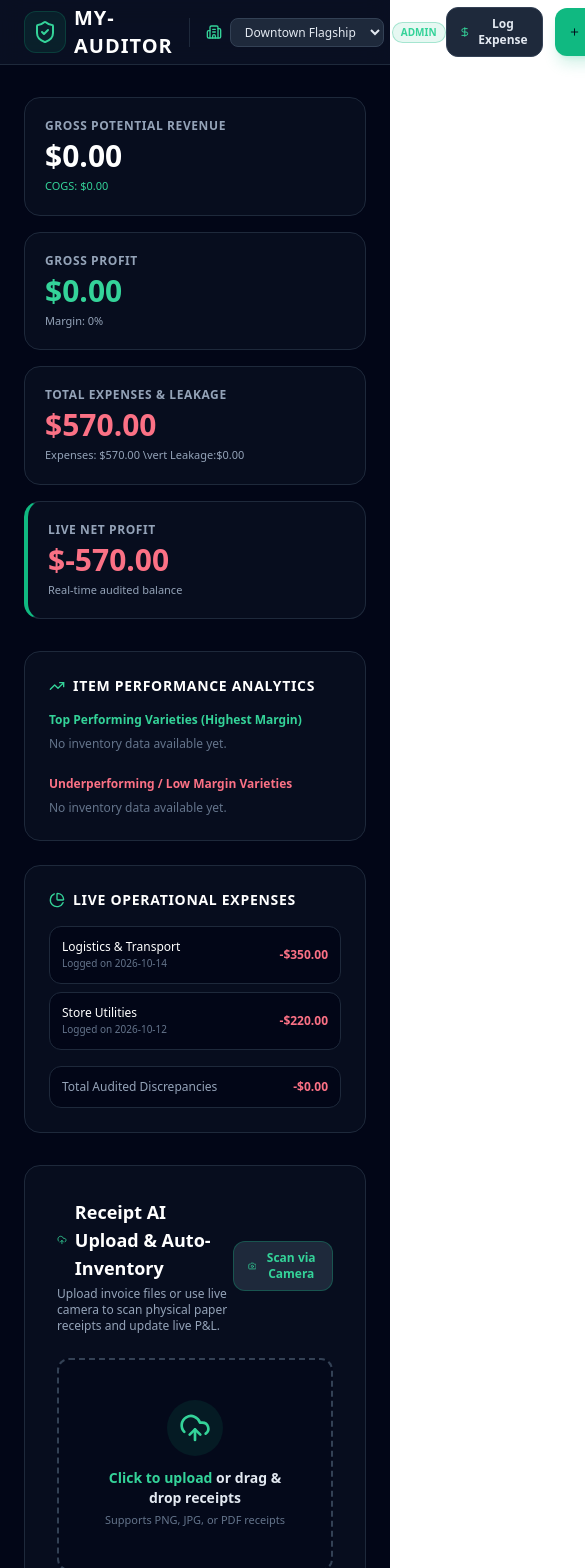
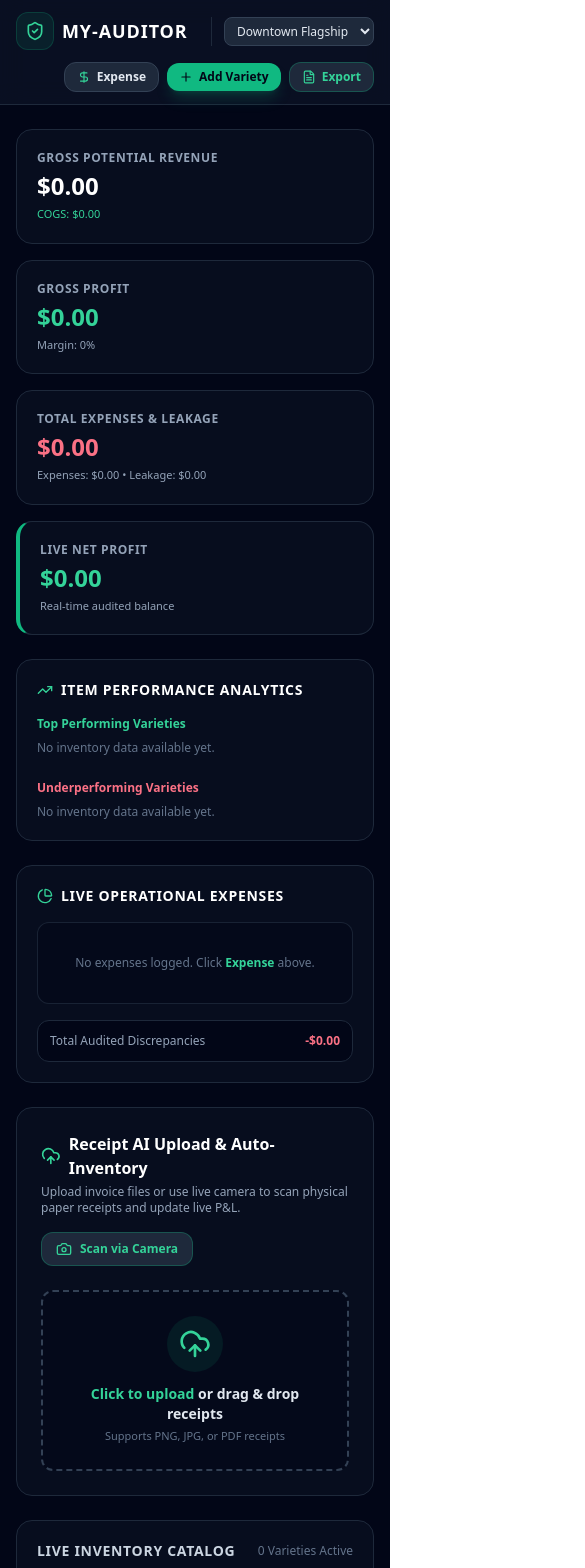
Before and after one commit to SIR-TRUTH/my-auditor-frontend, a Next.js app: page /dashboard in a window 390 px wide. Shown: the top 1568 px of the page, 585 px wide, since content can reach past the window. Built offline with nearby package versions, Linux system fonts and the light colour scheme.

Commit message:
Fix mobile layout overflow, responsive header wrap, and clean $0.00 baseline

```diff
--- a/src/pages/dashboard/index.tsx
+++ b/src/pages/dashboard/index.tsx
@@ -12,7 +12,6 @@ import {
   Camera,
   Trash2,
   TrendingUp,
-  TrendingDown,
   DollarSign,
   PieChart
 } from 'lucide-react';
@@ -55,31 +54,25 @@ interface ExpenseItem {
 export default function DashboardPage() {
   const [selectedBranch, setSelectedBranch] = useState("Downtown Flagship");
 
-  // Clean initial states
+  // Clean initial state ($0.00 baseline)
   const [inventoryGroups, setInventoryGroups] = useState<ProductGroup[]>([]);
   const [receipts, setReceipts] = useState<Receipt[]>([]);
-  const [expenses, setExpenses] = useState<ExpenseItem[]>([
-    { id: 'exp-1', category: 'Logistics & Transport', amount: 350.00, date: '2026-10-14' },
-    { id: 'exp-2', category: 'Store Utilities', amount: 220.00, date: '2026-10-12' }
-  ]);
+  const [expenses, setExpenses] = useState<ExpenseItem[]>([]);
 
   const [showAddModal, setShowAddModal] = useState(false);
   const [showExpenseModal, setShowExpenseModal] = useState(false);
   const [isProcessingUpload, setIsProcessingUpload] = useState(false);
   const [uploadSuccessMsg, setUploadSuccessMsg] = useState("");
 
-  // New Variety Form State
   const [newVarietyName, setNewVarietyName] = useState("");
   const [newBarcode, setNewBarcode] = useState("");
   const [newQty, setNewQty] = useState(15);
   const [newCost, setNewCost] = useState(4.00);
   const [newPrice, setNewPrice] = useState(8.50);
 
-  // New Expense Form State
   const [expenseCat, setExpenseCat] = useState("Store Utilities");
   const [expenseAmt, setExpenseAmt] = useState(150);
 
-  // Dynamic Audit calculation based strictly on uploaded receipts
   const sampleItemsForAudit = receipts.flatMap(r => [
     {
       id: `${r.id}-1`,
@@ -91,7 +84,6 @@ export default function DashboardPage() {
   ]);
   const anomalyResult = detectInvoiceAnomalies(sampleItemsForAudit);
 
-  // Financial Calculations
   const totalRevenue = inventoryGroups.reduce(
     (sum, g) => sum + g.varieties.reduce((vSum, v) => vSum + (v.qty * v.sellingPrice), 0), 0
   );
@@ -102,7 +94,6 @@ export default function DashboardPage() {
   const totalExpenses = expenses.reduce((sum, e) => sum + e.amount, 0);
   const netProfit = grossProfit - totalExpenses - anomalyResult.totalDiscrepancyAmount;
 
-  // Interactive Receipt Handler
   const handleFileUpload = (e?: React.ChangeEvent<HTMLInputElement>) => {
     setIsProcessingUpload(true);
     setUploadSuccessMsg("");
@@ -116,7 +107,7 @@ export default function DashboardPage() {
         total: Math.floor(250 + Math.random() * 600),
         status: isDiscrepancy ? 'Discrepancy' : 'Parsed',
         items: Math.floor(5 + Math.random() * 15),
-        discrepancyNote: isDiscrepancy ? "AI Audit: Supplier unit cost +19% spike detected" : undefined
+        discrepancyNote: isDiscrepancy ? "AI Audit: Supplier unit cost spike detected" : undefined
       };
 
       setReceipts(prev => [newReceipt, ...prev]);
@@ -125,7 +116,6 @@ export default function DashboardPage() {
     }, 1200);
   };
 
-  // Add Variety Form Handler
   const handleAddVarietySubmit = (e: React.FormEvent) => {
     e.preventDefault();
     if (!newVarietyName) return;
@@ -156,7 +146,6 @@ export default function DashboardPage() {
     setShowAddModal(false);
   };
 
-  // Add Expense Handler
   const handleAddExpenseSubmit = (e: React.FormEvent) => {
     e.preventDefault();
     const newExp: ExpenseItem = {
@@ -169,7 +158,6 @@ export default function DashboardPage() {
     setShowExpenseModal(false);
   };
 
-  // Delete Item from Inventory
   const handleDeleteVariety = (groupId: string, varietyId: string) => {
     setInventoryGroups(prev =>
       prev.map(g => g.id === groupId ? {
@@ -191,138 +179,112 @@ export default function DashboardPage() {
     });
   };
 
-  // Categorize Best vs Underperforming items
   const allVarieties = inventoryGroups.flatMap(g => g.varieties);
   const sortedVarieties = [...allVarieties].sort((a, b) => (b.sellingPrice - b.costPrice) - (a.sellingPrice - a.costPrice));
   const topPerformers = sortedVarieties.slice(0, 3);
   const underperformers = sortedVarieties.slice(-3).reverse();
 
-  const flaggedDiscrepancies = receipts.filter(r => r.status === 'Discrepancy');
-
   return (
     <div className="min-h-screen bg-slate-950 text-slate-100 flex flex-col font-sans">
-      {/* Header */}
+      {/* Responsive Header */}
       <header className="border-b border-slate-800 bg-slate-900/60 backdrop-blur-md sticky top-0 z-50">
-        <div className="max-w-7xl mx-auto px-6 h-16 flex items-center justify-between">
-          <div className="flex items-center gap-4">
+        <div className="max-w-7xl mx-auto px-4 sm:px-6 py-3 sm:h-16 flex flex-col sm:flex-row items-center justify-between gap-3">
+          <div className="flex items-center justify-between w-full sm:w-auto gap-3">
             <Link href="/" className="flex items-center gap-2">
               <div className="bg-emerald-500/10 p-2 rounded-xl border border-emerald-500/20 text-emerald-400">
-                <ShieldCheck className="w-6 h-6" />
+                <ShieldCheck className="w-5 h-5 sm:w-6 sm:h-6" />
               </div>
-              <span className="text-xl font-black text-white tracking-wider">MY-AUDITOR</span>
+              <span className="text-lg sm:text-xl font-black text-white tracking-wider">MY-AUDITOR</span>
             </Link>
 
-            <div className="flex items-center gap-2 pl-4 border-l border-slate-800">
-              <Building2 className="w-4 h-4 text-emerald-400" />
+            <div className="flex items-center gap-2 pl-3 border-l border-slate-800">
+              <Building2 className="w-4 h-4 text-emerald-400 hidden sm:block" />
               <select
                 value={selectedBranch}
                 onChange={(e) => setSelectedBranch(e.target.value)}
-                className="bg-slate-800 text-xs text-slate-200 border border-slate-700 rounded-lg px-2.5 py-1 focus:outline-none focus:border-emerald-500"
+                className="bg-slate-800 text-xs text-slate-200 border border-slate-700 rounded-lg px-2 py-1 focus:outline-none focus:border-emerald-500"
               >
                 <option value="Downtown Flagship">Downtown Flagship</option>
                 <option value="Westside Mall">Westside Mall</option>
                 <option value="Eastside Hub">Eastside Hub</option>
               </select>
-              <span className="bg-emerald-500/10 text-emerald-400 text-[10px] font-bold px-2 py-0.5 rounded-full border border-emerald-500/30">
-                ADMIN
-              </span>
             </div>
           </div>
 
-          <div className="flex items-center gap-3">
+          <div className="flex items-center flex-wrap justify-end gap-2 w-full sm:w-auto">
             <button
               type="button"
               onClick={() => setShowExpenseModal(true)}
-              className="px-3 py-2 bg-slate-800 hover:bg-slate-700 text-slate-200 border border-slate-700 text-xs font-bold rounded-xl transition-all flex items-center gap-1.5 cursor-pointer"
+              className="px-3 py-1.5 sm:py-2 bg-slate-800 hover:bg-slate-700 text-slate-200 border border-slate-700 text-xs font-bold rounded-xl transition-all flex items-center gap-1.5 cursor-pointer"
             >
-              <DollarSign className="w-4 h-4 text-emerald-400" /> Log Expense
+              <DollarSign className="w-3.5 h-3.5 text-emerald-400" /> Expense
             </button>
 
             <button
               type="button"
               onClick={() => setShowAddModal(true)}
-              className="px-3.5 py-2 bg-emerald-500 hover:bg-emerald-400 text-slate-950 text-xs font-bold rounded-xl shadow-lg shadow-emerald-500/20 transition-all flex items-center gap-1.5 cursor-pointer z-10"
+              className="px-3 py-1.5 sm:py-2 bg-emerald-500 hover:bg-emerald-400 text-slate-950 text-xs font-bold rounded-xl shadow-lg shadow-emerald-500/20 transition-all flex items-center gap-1.5 cursor-pointer"
             >
-              <Plus className="w-4 h-4" /> Add Variety
+              <Plus className="w-3.5 h-3.5" /> Add Variety
             </button>
 
             <button
               type="button"
               onClick={handleExport}
-              className="px-3.5 py-2 bg-slate-800 hover:bg-slate-700 text-emerald-400 border border-emerald-500/30 text-xs font-bold rounded-xl transition-all flex items-center gap-1.5 cursor-pointer"
+              className="px-3 py-1.5 sm:py-2 bg-slate-800 hover:bg-slate-700 text-emerald-400 border border-emerald-500/30 text-xs font-bold rounded-xl transition-all flex items-center gap-1.5 cursor-pointer"
             >
-              <FileText className="w-4 h-4" /> Export Report
+              <FileText className="w-3.5 h-3.5" /> Export
             </button>
           </div>
         </div>
       </header>
 
-      {/* Dynamic AI Anomaly Alert Banner */}
-      {anomalyResult.hasAnomaly && (
-        <div className="max-w-7xl mx-auto px-6 w-full mt-6">
-          <div className="bg-rose-500/10 border border-rose-500/30 p-4 rounded-2xl flex items-center justify-between shadow-lg">
-            <div className="flex items-center gap-3">
-              <AlertTriangle className="w-5 h-5 text-rose-400 animate-pulse" />
-              <div>
-                <p className="text-sm font-bold text-rose-300">
-                  AI Anomaly Alert: {anomalyResult.flaggedItems.length} Supplier Price Spike(s) Flagged
-                </p>
-                <p className="text-xs text-rose-400/80">
-                  Estimated Leakage Deducted from Net Profit: ${anomalyResult.totalDiscrepancyAmount.toFixed(2)}
-                </p>
-              </div>
-            </div>
-          </div>
-        </div>
-      )}
+      {/* Main Content Dashboard */}
+      <main className="max-w-7xl mx-auto px-4 sm:px-6 py-6 w-full flex-1 space-y-6">
 
-      {/* Main Content Dashboard */}
-      <main className="max-w-7xl mx-auto px-6 py-8 w-full flex-1 space-y-8">
-
-        {/* Live P&L Financial Summary Cards */}
-        <div className="grid grid-cols-1 md:grid-cols-4 gap-4">
+        {/* Live P&L Summary Cards */}
+        <div className="grid grid-cols-1 sm:grid-cols-2 lg:grid-cols-4 gap-4">
           <div className="bg-slate-900/40 border border-slate-800 p-5 rounded-2xl">
             <p className="text-xs font-semibold text-slate-400 uppercase tracking-wider">Gross Potential Revenue</p>
-            <p className="text-3xl font-black text-white mt-1">${totalRevenue.toFixed(2)}</p>
+            <p className="text-2xl sm:text-3xl font-black text-white mt-1">${totalRevenue.toFixed(2)}</p>
             <p className="text-[11px] text-emerald-400 mt-1">COGS: ${totalCOGS.toFixed(2)}</p>
           </div>
           <div className="bg-slate-900/40 border border-slate-800 p-5 rounded-2xl">
             <p className="text-xs font-semibold text-slate-400 uppercase tracking-wider">Gross Profit</p>
-            <p className="text-3xl font-black text-emerald-400 mt-1">${grossProfit.toFixed(2)}</p>
+            <p className="text-2xl sm:text-3xl font-black text-emerald-400 mt-1">${grossProfit.toFixed(2)}</p>
             <p className="text-[11px] text-slate-400 mt-1">Margin: {totalRevenue > 0 ? ((grossProfit / totalRevenue) * 100).toFixed(1) : 0}%</p>
           </div>
           <div className="bg-slate-900/40 border border-slate-800 p-5 rounded-2xl">
             <p className="text-xs font-semibold text-slate-400 uppercase tracking-wider">Total Expenses & Leakage</p>
-            <p className="text-3xl font-black text-rose-400 mt-1">${(totalExpenses + anomalyResult.totalDiscrepancyAmount).toFixed(2)}</p>
-            <p className="text-[11px] text-slate-400 mt-1">Expenses: ${totalExpenses.toFixed(2)} \vert{} Leakage:${anomalyResult.totalDiscrepancyAmount.toFixed(2)}</p>
+            <p className="text-2xl sm:text-3xl font-black text-rose-400 mt-1">${(totalExpenses + anomalyResult.totalDiscrepancyAmount).toFixed(2)}</p>
+            <p className="text-[11px] text-slate-400 mt-1">Expenses: ${totalExpenses.toFixed(2)} • Leakage: ${anomalyResult.totalDiscrepancyAmount.toFixed(2)}</p>
           </div>
           <div className="bg-slate-900/40 border border-slate-800 p-5 rounded-2xl border-l-4 border-l-emerald-500">
             <p className="text-xs font-semibold text-slate-400 uppercase tracking-wider">Live Net Profit</p>
-            <p className={`text-3xl font-black mt-1 ${netProfit >= 0 ? 'text-emerald-400' : 'text-rose-400'}`}>
+            <p className={`text-2xl sm:text-3xl font-black mt-1 ${netProfit >= 0 ? 'text-emerald-400' : 'text-rose-400'}`}>
               ${netProfit.toFixed(2)}
             </p>
             <p className="text-[11px] text-slate-400 mt-1">Real-time audited balance</p>
           </div>
         </div>
 
-        {/* Performance Insights & Leakage Grid */}
-        <div className="grid grid-cols-1 md:grid-cols-2 gap-6">
-          {/* Best vs Underperforming */}
-          <div className="bg-slate-900/40 border border-slate-800 p-6 rounded-2xl space-y-4">
+        {/* Performance & Expenses Grid */}
+        <div className="grid grid-cols-1 lg:grid-cols-2 gap-6">
+          <div className="bg-slate-900/40 border border-slate-800 p-5 sm:p-6 rounded-2xl space-y-4">
             <h3 className="text-sm font-bold text-white uppercase tracking-wider flex items-center gap-2">
               <TrendingUp className="w-4 h-4 text-emerald-400" /> Item Performance Analytics
             </h3>
 
             <div>
-              <p className="text-xs font-semibold text-emerald-400 mb-2">Top Performing Varieties (Highest Margin)</p>
+              <p className="text-xs font-semibold text-emerald-400 mb-2">Top Performing Varieties</p>
               {topPerformers.length === 0 ? (
                 <p className="text-xs text-slate-500">No inventory data available yet.</p>
               ) : (
                 <div className="space-y-2">
                   {topPerformers.map(item => (
                     <div key={item.id} className="bg-slate-950 p-2.5 rounded-xl border border-slate-800 flex justify-between items-center text-xs">
-                      <span className="font-medium text-white">{item.varietyName}</span>
-                      <span className="text-emerald-400 font-bold">+${(item.sellingPrice - item.costPrice).toFixed(2)} unit margin</span>
+                      <span className="font-medium text-white truncate max-w-[180px]">{item.varietyName}</span>
+                      <span className="text-emerald-400 font-bold shrink-0">+${(item.sellingPrice - item.costPrice).toFixed(2)} unit margin</span>
                     </div>
                   ))}
                 </div>
@@ -330,15 +292,15 @@ export default function DashboardPage() {
             </div>
 
             <div className="pt-2">
-              <p className="text-xs font-semibold text-rose-400 mb-2">Underperforming / Low Margin Varieties</p>
+              <p className="text-xs font-semibold text-rose-400 mb-2">Underperforming Varieties</p>
               {underperformers.length === 0 ? (
                 <p className="text-xs text-slate-500">No inventory data available yet.</p>
               ) : (
                 <div className="space-y-2">
                   {underperformers.map(item => (
                     <div key={item.id} className="bg-slate-950 p-2.5 rounded-xl border border-slate-800 flex justify-between items-center text-xs">
-                      <span className="font-medium text-white">{item.varietyName}</span>
-                      <span className="text-rose-400 font-bold">+${(item.sellingPrice - item.costPrice).toFixed(2)} unit margin</span>
+                      <span className="font-medium text-white truncate max-w-[180px]">{item.varietyName}</span>
+                      <span className="text-rose-400 font-bold shrink-0">+${(item.sellingPrice - item.costPrice).toFixed(2)} unit margin</span>
                     </div>
                   ))}
                 </div>
@@ -346,12 +308,16 @@ export default function DashboardPage() {
             </div>
           </div>
 
-          {/* Operational Expenses & Audit Log */}
-          <div className="bg-slate-900/40 border border-slate-800 p-6 rounded-2xl space-y-4">
+          <div className="bg-slate-900/40 border border-slate-800 p-5 sm:p-6 rounded-2xl space-y-4">
             <h3 className="text-sm font-bold text-white uppercase tracking-wider flex items-center gap-2">
               <PieChart className="w-4 h-4 text-emerald-400" /> Live Operational Expenses
             </h3>
 
+            {expenses.length === 0 ? (
+              <div className="text-center py-8 bg-slate-950/50 rounded-xl border border-slate-800/80">
+                <p className="text-xs text-slate-500">No expenses logged. Click <span className="text-emerald-400 font-bold">Expense</span> above.</p>
+              </div>
+            ) : (
               <div className="space-y-2 max-h-56 overflow-y-auto">
                 {expenses.map(exp => (
                   <div key={exp.id} className="bg-slate-950 p-3 rounded-xl border border-slate-800 flex justify-between items-center text-xs">
@@ -363,6 +329,7 @@ export default function DashboardPage() {
                   </div>
                 ))}
               </div>
+            )}
 
             <div className="p-3 bg-slate-950 rounded-xl border border-slate-800 flex justify-between items-center text-xs">
               <span className="text-slate-400 font-medium">Total Audited Discrepancies</span>
@@ -371,11 +338,11 @@ export default function DashboardPage() {
           </div>
         </div>
 
-        {/* Upload Zone with Camera Button */}
-        <div className="bg-slate-900/40 border border-slate-800 p-8 rounded-2xl relative overflow-hidden">
-          <div className="flex items-center justify-between mb-6">
+        {/* Upload Zone */}
+        <div className="bg-slate-900/40 border border-slate-800 p-6 sm:p-8 rounded-2xl relative overflow-hidden">
+          <div className="flex flex-col sm:flex-row items-start sm:items-center justify-between gap-4 mb-6">
             <div>
-              <h2 className="text-lg font-bold text-white flex items-center gap-2">
+              <h2 className="text-base sm:text-lg font-bold text-white flex items-center gap-2">
                 <UploadCloud className="w-5 h-5 text-emerald-400" /> Receipt AI Upload & Auto-Inventory
               </h2>
               <p className="text-xs text-slate-400 mt-1">
@@ -386,13 +353,13 @@ export default function DashboardPage() {
             <button
               type="button"
               onClick={() => handleFileUpload()}
-              className="px-3.5 py-2 bg-slate-800 hover:bg-slate-700 text-emerald-400 border border-emerald-500/30 text-xs font-bold rounded-xl transition-all flex items-center gap-2 cursor-pointer"
+              className="px-3.5 py-2 bg-slate-800 hover:bg-slate-700 text-emerald-400 border border-emerald-500/30 text-xs font-bold rounded-xl transition-all flex items-center gap-2 cursor-pointer shrink-0"
             >
               <Camera className="w-4 h-4" /> Scan via Camera
             </button>
           </div>
 
-          <label className="border-2 border-dashed border-slate-700 hover:border-emerald-500/50 bg-slate-950/50 p-10 rounded-xl flex flex-col items-center justify-center cursor-pointer transition-all group">
+          <label className="border-2 border-dashed border-slate-700 hover:border-emerald-500/50 bg-slate-950/50 p-6 sm:p-10 rounded-xl flex flex-col items-center justify-center cursor-pointer transition-all group">
             <input
               type="file"
               accept="image/*,application/pdf"
@@ -402,7 +369,7 @@ export default function DashboardPage() {
             {isProcessingUpload ? (
               <div className="flex flex-col items-center gap-3">
                 <div className="w-8 h-8 border-2 border-emerald-400 border-t-transparent rounded-full animate-spin"></div>
-                <p className="text-xs text-emerald-400 font-semibold animate-pulse">Processing OCR & updating financial P&L...</p>
+                <p className="text-xs text-emerald-400 font-semibold animate-pulse text-center">Processing OCR & updating financial P&L...</p>
               </div>
             ) : (
               <div className="flex flex-col items-center gap-3">
@@ -427,8 +394,8 @@ export default function DashboardPage() {
           )}
         </div>
 
-        {/* Live Inventory Catalog Table */}
-        <div className="bg-slate-900/40 border border-slate-800 p-6 rounded-2xl">
+        {/* Live Inventory Table */}
+        <div className="bg-slate-900/40 border border-slate-800 p-5 sm:p-6 rounded-2xl">
           <div className="flex justify-between items-center mb-4">
             <h3 className="text-sm font-bold text-slate-300 uppercase tracking-wider">Live Inventory Catalog</h3>
             <span className="text-xs text-slate-500">{allVarieties.length} Varieties Active</span>
@@ -436,7 +403,7 @@ export default function DashboardPage() {
 
           {inventoryGroups.length === 0 ? (
             <div className="text-center py-8 bg-slate-950/50 rounded-xl border border-slate-800/80">
-              <p className="text-xs text-slate-500">No products in store catalog. Click <span className="text-emerald-400 font-bold">+ Add Variety</span> to manually add inventory.</p>
+              <p className="text-xs text-slate-500">No products in store catalog. Click <span className="text-emerald-400 font-bold">+ Add Variety</span> to add inventory.</p>
             </div>
           ) : (
             <div className="space-y-4">
@@ -444,7 +411,7 @@ export default function DashboardPage() {
                 <div key={group.id} className="bg-slate-950 p-4 rounded-xl border border-slate-800">
                   <h4 className="text-xs font-bold text-emerald-400 mb-3">{group.groupName} <span className="text-slate-500 font-normal">({group.category})</span></h4>
                   <div className="overflow-x-auto">
-                    <table className="w-full text-left text-xs text-slate-300">
+                    <table className="w-full text-left text-xs text-slate-300 min-w-[500px]">
                       <thead>
                         <tr className="border-b border-slate-800 text-slate-500">
                           <th className="pb-2">Variety Name</th>
@@ -467,7 +434,7 @@ export default function DashboardPage() {
                               <button
                                 type="button"
                                 onClick={() => handleDeleteVariety(group.id, v.id)}
-                                className="p-1.5 hover:bg-rose-500/20 text-rose-400 rounded-lg transition"
+                                className="p-1.5 hover:bg-rose-500/20 text-rose-400 rounded-lg transition cursor-pointer"
                                 title="Remove Product"
                               >
                                 <Trash2 className="w-4 h-4" />
@@ -486,14 +453,14 @@ export default function DashboardPage() {
 
       </main>
 
-      {/* Add Variety Modal */}
+      {/* Modals */}
       {showAddModal && (
         <div className="fixed inset-0 bg-slate-950/80 backdrop-blur-sm flex items-center justify-center p-4 z-50">
           <div className="bg-slate-900 border border-slate-800 p-6 rounded-2xl max-w-md w-full shadow-2xl relative">
             <button
               type="button"
               onClick={() => setShowAddModal(false)}
-              className="absolute top-4 right-4 text-slate-400 hover:text-white"
+              className="absolute top-4 right-4 text-slate-400 hover:text-white cursor-pointer"
             >
               <X className="w-5 h-5" />
             </button>
@@ -573,14 +540,13 @@ export default function DashboardPage() {
         </div>
       )}
 
-      {/* Log Expense Modal */}
       {showExpenseModal && (
         <div className="fixed inset-0 bg-slate-950/80 backdrop-blur-sm flex items-center justify-center p-4 z-50">
           <div className="bg-slate-900 border border-slate-800 p-6 rounded-2xl max-w-sm w-full shadow-2xl relative">
             <button
               type="button"
               onClick={() => setShowExpenseModal(false)}
-              className="absolute top-4 right-4 text-slate-400 hover:text-white"
+              className="absolute top-4 right-4 text-slate-400 hover:text-white cursor-pointer"
             >
               <X className="w-5 h-5" />
             </button>
```
Lines whose indentation alone changed are shown as unchanged.
